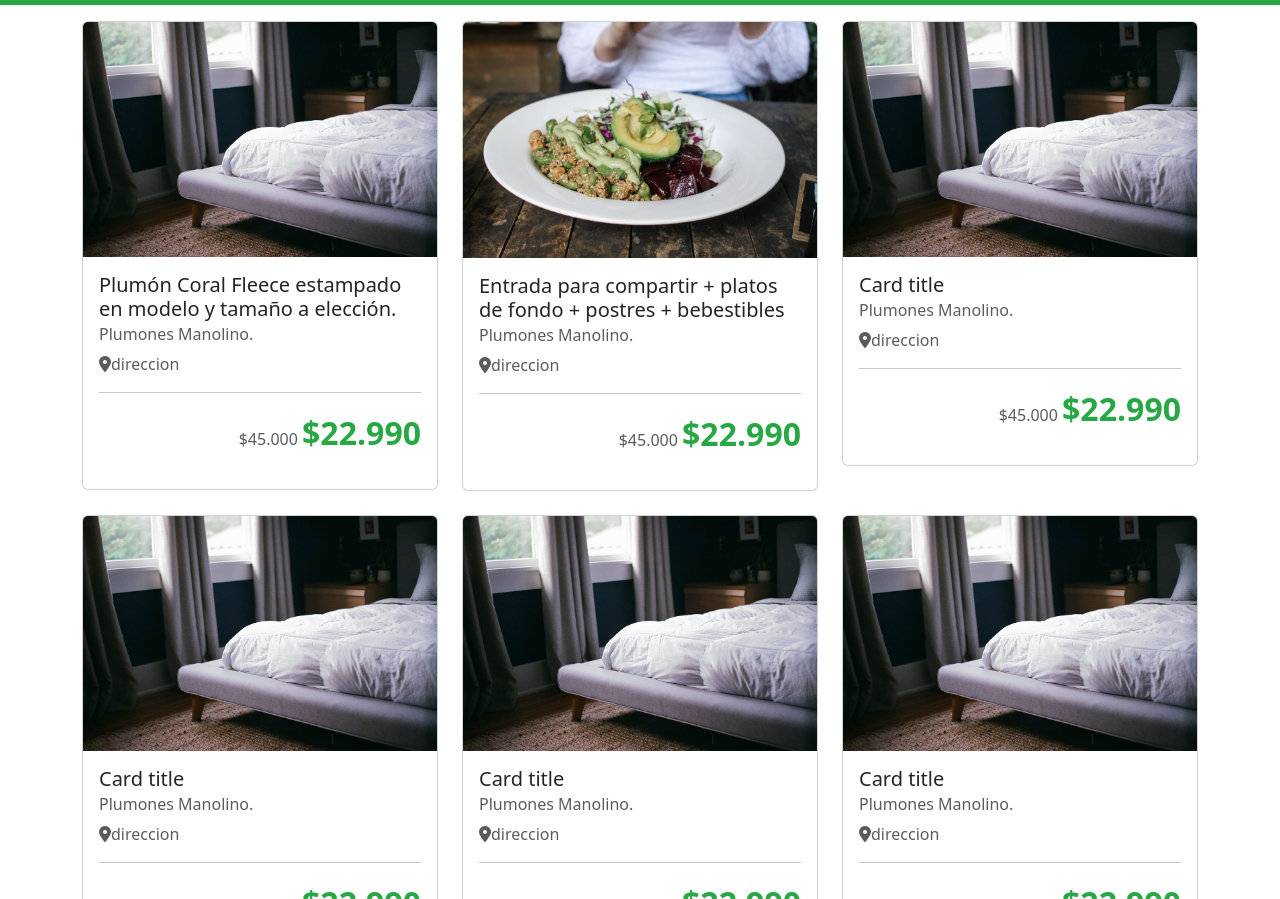
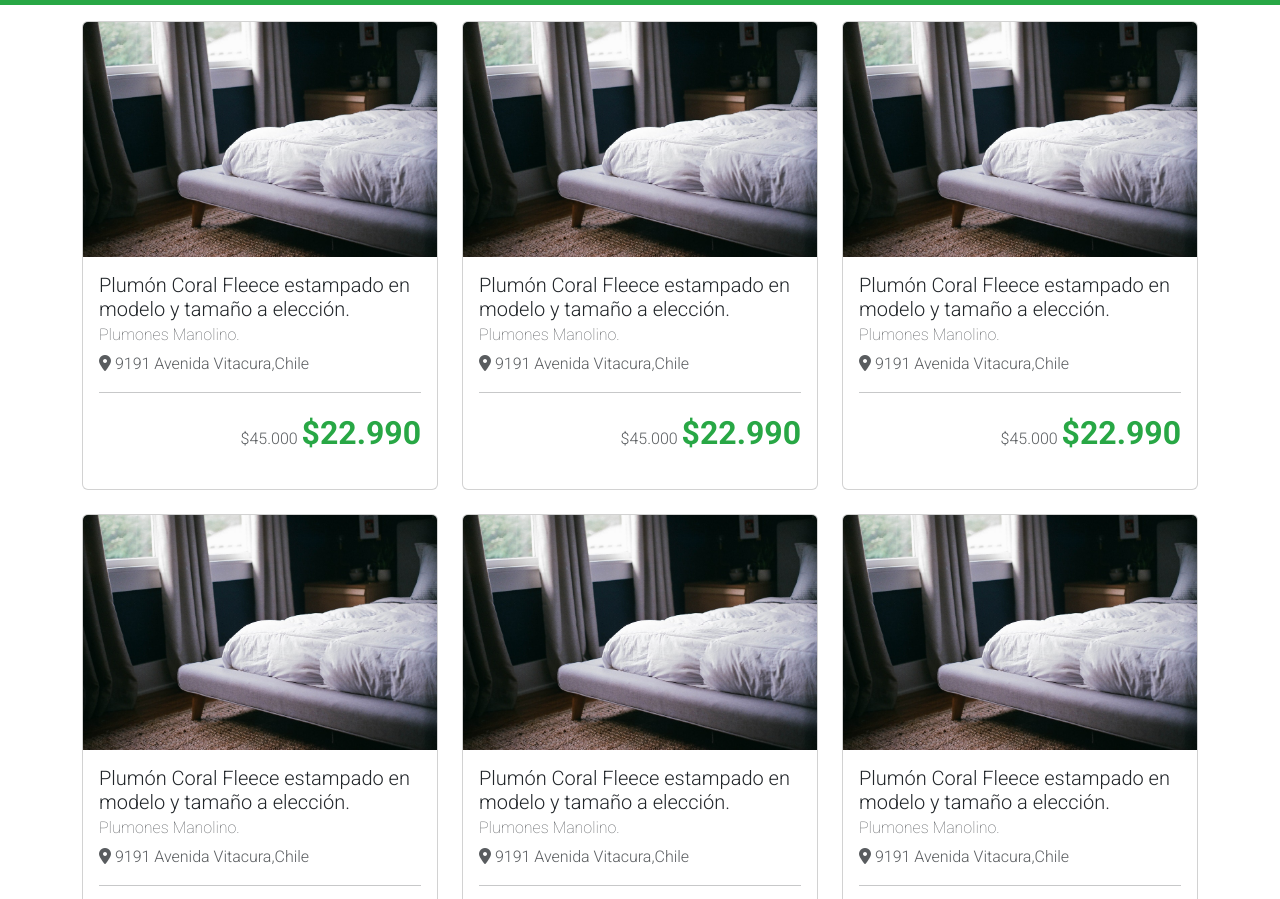
Before and after one commit to narizpuntiaguada/desafio-cupon, a plain HTML site: page index.html in a window 1280 px wide. Shown: the part 51-950 px from the top of the page. Drawn offline with nearby package versions, Linux system fonts and the light colour scheme.

Commit message:
Modificaicon card

```diff
--- a/assets/css/style.css
+++ b/assets/css/style.css
@@ -14,3 +14,13 @@
 .bg-cupon{
     background-color: #28A745;
 }
+.card-title{
+    font-family: "Roboto", sans-serif;
+    font-weight: 300;
+    font-style: normal;
+}
+.card-body{
+    font-family: "Roboto", sans-serif;
+    font-weight: 300;
+    font-style: normal;
+}
--- a/index.html
+++ b/index.html
@@ -53,7 +53,7 @@
             </div>
         </div>
     </nav>
-
+<!-- seccion card -->
     <section id="promociones" class="container my-3">
         <div class="row row-cols-1 row-cols-md-3 g-4">
             <div class="col">
@@ -62,23 +62,12 @@
                     <div class="card-body">
                         <h5 class="card-title">Plumón Coral Fleece estampado en modelo y tamaño a elección.</h5>
                         <h6 class="card-subtitle mb-2 text-body-secondary fw-lighter">Plumones Manolino.</h6>
-                        <p class="card-text text-body-secondary"><i class="fa-solid fa-location-dot"></i>direccion</p>
+                        <p class="card-text text-body-secondary"><i class="fa-solid fa-location-dot"></i> 9191 Avenida
+                            Vitacura,Chile</p>
                         <hr>
-                        <p class="text-end text-body-secondary">$45.000 <span
-                                class="fs-2 fw-bold texto-cupon">$22.990</span></p>
-                    </div>
-                </div>
-            </div>
-            <div class="col">
-                <div class="card">
-                    <img src="./assets/img/cupon-2.jpg" class="card-img-top" alt="cama">
-                    <div class="card-body">
-                        <h5 class="card-title">Entrada para compartir + platos de fondo + postres + bebestibles</h5>
-                        <h6 class="card-subtitle mb-2 text-body-secondary ">Plumones Manolino.</h6>
-                        <p class="card-text text-body-secondary"><i class="fa-solid fa-location-dot"></i>direccion</p>
-                        <hr>
-                        <p class="text-end text-body-secondary">$45.000 <span
-                                class="fs-2 fw-bold texto-cupon">$22.990</span></p>
+                        <p class="text-end text-body-secondary">$45.000
+                            <span class="fs-2 fw-bold texto-cupon"> $22.990 </span>
+                        </p>
                     </div>
                 </div>
             </div>
@@ -86,12 +75,14 @@
                 <div class="card">
                     <img src="./assets/img/cupon-1.jpg" class="card-img-top" alt="cama">
                     <div class="card-body">
-                        <h5 class="card-title">Card title</h5>
-                        <h6 class="card-subtitle mb-2 text-body-secondary">Plumones Manolino.</h6>
-                        <p class="card-text text-body-secondary"><i class="fa-solid fa-location-dot"></i>direccion</p>
+                        <h5 class="card-title">Plumón Coral Fleece estampado en modelo y tamaño a elección.</h5>
+                        <h6 class="card-subtitle mb-2 text-body-secondary fw-lighter">Plumones Manolino.</h6>
+                        <p class="card-text text-body-secondary"><i class="fa-solid fa-location-dot"></i> 9191 Avenida
+                            Vitacura,Chile</p>
                         <hr>
-                        <p class="text-end text-body-secondary">$45.000 <span
-                                class="fs-2 fw-bold texto-cupon">$22.990</span></p>
+                        <p class="text-end text-body-secondary">$45.000
+                            <span class="fs-2 fw-bold texto-cupon"> $22.990 </span>
+                        </p>
                     </div>
                 </div>
             </div>
@@ -99,12 +90,14 @@
                 <div class="card">
                     <img src="./assets/img/cupon-1.jpg" class="card-img-top" alt="cama">
                     <div class="card-body">
-                        <h5 class="card-title">Card title</h5>
-                        <h6 class="card-subtitle mb-2 text-body-secondary">Plumones Manolino.</h6>
-                        <p class="card-text text-body-secondary"><i class="fa-solid fa-location-dot"></i>direccion</p>
+                        <h5 class="card-title">Plumón Coral Fleece estampado en modelo y tamaño a elección.</h5>
+                        <h6 class="card-subtitle mb-2 text-body-secondary fw-lighter">Plumones Manolino.</h6>
+                        <p class="card-text text-body-secondary"><i class="fa-solid fa-location-dot"></i> 9191 Avenida
+                            Vitacura,Chile</p>
                         <hr>
-                        <p class="text-end text-body-secondary">$45.000 <span
-                                class="fs-2 fw-bold texto-cupon">$22.990</span></p>
+                        <p class="text-end text-body-secondary">$45.000
+                            <span class="fs-2 fw-bold texto-cupon"> $22.990 </span>
+                        </p>
                     </div>
                 </div>
             </div>
@@ -112,12 +105,14 @@
                 <div class="card">
                     <img src="./assets/img/cupon-1.jpg" class="card-img-top" alt="cama">
                     <div class="card-body">
-                        <h5 class="card-title">Card title</h5>
-                        <h6 class="card-subtitle mb-2 text-body-secondary">Plumones Manolino.</h6>
-                        <p class="card-text text-body-secondary"><i class="fa-solid fa-location-dot"></i>direccion</p>
+                        <h5 class="card-title">Plumón Coral Fleece estampado en modelo y tamaño a elección.</h5>
+                        <h6 class="card-subtitle mb-2 text-body-secondary fw-lighter">Plumones Manolino.</h6>
+                        <p class="card-text text-body-secondary"><i class="fa-solid fa-location-dot"></i> 9191 Avenida
+                            Vitacura,Chile</p>
                         <hr>
-                        <p class="text-end text-body-secondary">$45.000 <span
-                                class="fs-2 fw-bold texto-cupon">$22.990</span></p>
+                        <p class="text-end text-body-secondary">$45.000
+                            <span class="fs-2 fw-bold texto-cupon"> $22.990 </span>
+                        </p>
                     </div>
                 </div>
             </div>
@@ -125,12 +120,29 @@
                 <div class="card">
                     <img src="./assets/img/cupon-1.jpg" class="card-img-top" alt="cama">
                     <div class="card-body">
-                        <h5 class="card-title">Card title</h5>
-                        <h6 class="card-subtitle mb-2 text-body-secondary">Plumones Manolino.</h6>
-                        <p class="card-text text-body-secondary"><i class="fa-solid fa-location-dot"></i>direccion</p>
+                        <h5 class="card-title">Plumón Coral Fleece estampado en modelo y tamaño a elección.</h5>
+                        <h6 class="card-subtitle mb-2 text-body-secondary fw-lighter">Plumones Manolino.</h6>
+                        <p class="card-text text-body-secondary"><i class="fa-solid fa-location-dot"></i> 9191 Avenida
+                            Vitacura,Chile</p>
                         <hr>
-                        <p class="text-end text-body-secondary">$45.000 <span
-                                class="fs-2 fw-bold texto-cupon">$22.990</span></p>
+                        <p class="text-end text-body-secondary">$45.000
+                            <span class="fs-2 fw-bold texto-cupon"> $22.990 </span>
+                        </p>
+                    </div>
+                </div>
+            </div>
+            <div class="col">
+                <div class="card">
+                    <img src="./assets/img/cupon-1.jpg" class="card-img-top" alt="cama">
+                    <div class="card-body">
+                        <h5 class="card-title">Plumón Coral Fleece estampado en modelo y tamaño a elección.</h5>
+                        <h6 class="card-subtitle mb-2 text-body-secondary fw-lighter">Plumones Manolino.</h6>
+                        <p class="card-text text-body-secondary"><i class="fa-solid fa-location-dot"></i> 9191 Avenida
+                            Vitacura,Chile</p>
+                        <hr>
+                        <p class="text-end text-body-secondary">$45.000
+                            <span class="fs-2 fw-bold texto-cupon"> $22.990 </span>
+                        </p>
                     </div>
                 </div>
             </div>
@@ -138,7 +150,7 @@
         </div>
 
     </section>
-
+<!-- seccion formulario recibe cupones -->
     <section class="container-fluid bg-cupon text-light py-5">
         <div class="container text-center">
             <h2>Recibe cupones en tu correo</h2>
@@ -160,6 +172,7 @@
 
         </div>
     </section>
+    <!-- seccion footer -->
     <footer class="py-5">
         <div class="container text-center">
             <img class="logo" src="./assets/img/logo-black.png" alt="Logo cupon negro">
```
